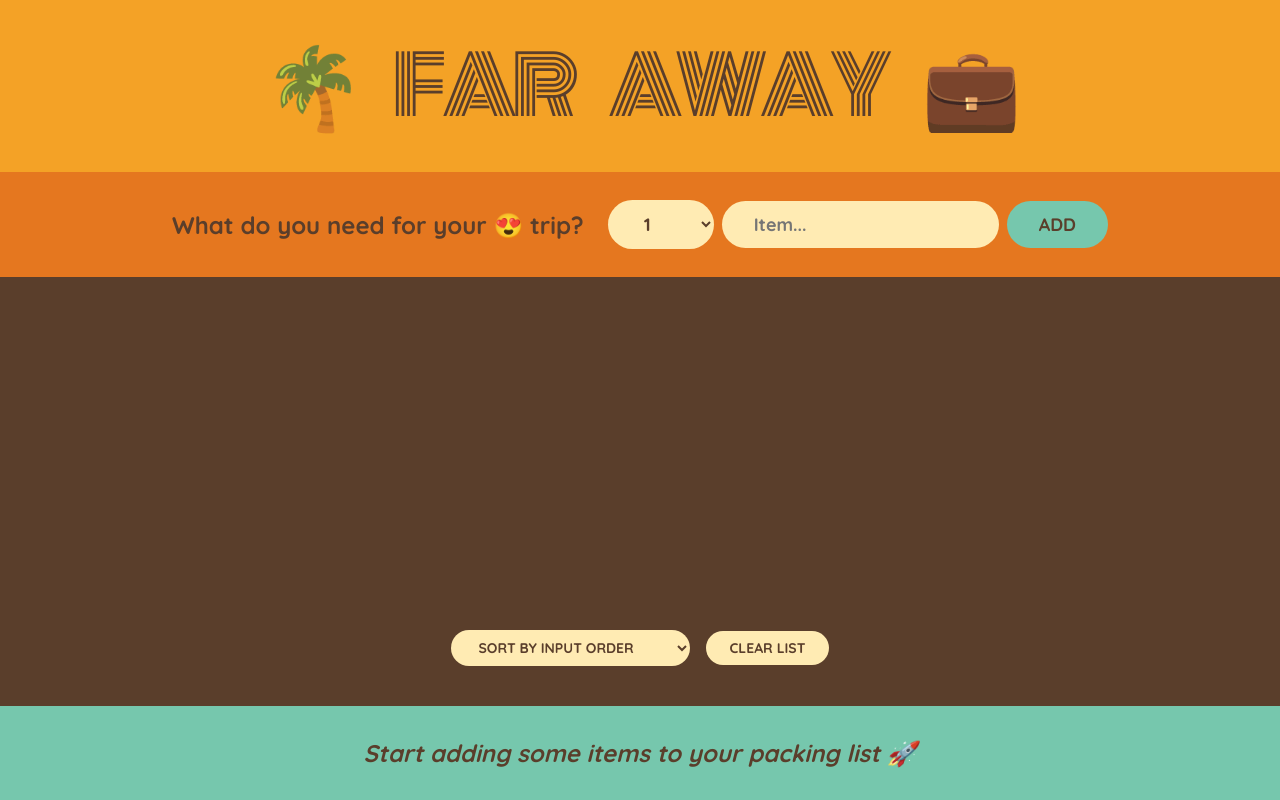
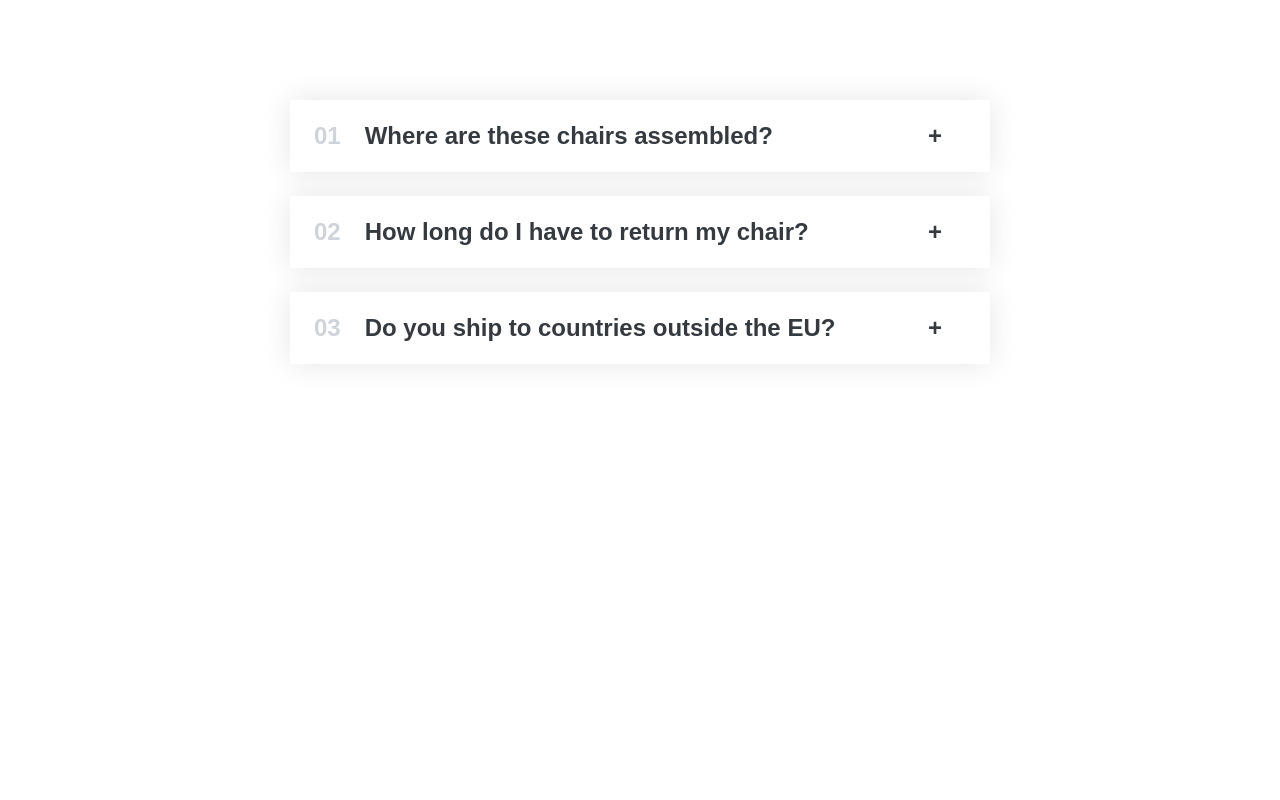
Before and after one commit to soumya1103/React-Course-Jonas, a React (Create React App) app: page / in a window 1280 px wide. Built offline with nearby package versions, Linux system fonts and the light colour scheme.

Commit message:
Accordion Added

```diff
--- /dev/null
+++ b/src/Accordion/Accordion.jsx
@@ -0,0 +1,27 @@
+import React from "react";
+import AccordionItem from "./AccordionItem";
+import "./accordion.css";
+
+export default function Accordion() {
+  const faqs = [
+    {
+      title: "Where are these chairs assembled?",
+      text: "Lorem ipsum dolor sit amet consectetur, adipisicing elit. Accusantium, quaerat temporibus quas dolore provident nisi ut aliquid ratione beatae sequi aspernatur veniam repellendus.",
+    },
+    {
+      title: "How long do I have to return my chair?",
+      text: "Pariatur recusandae dignissimos fuga voluptas unde optio nesciunt commodi beatae, explicabo natus.",
+    },
+    {
+      title: "Do you ship to countries outside the EU?",
+      text: "Excepturi velit laborum, perspiciatis nemo perferendis reiciendis aliquam possimus dolor sed! Dolore laborum ducimus veritatis facere molestias!",
+    },
+  ];
+  return (
+    <div className="accordion">
+      {faqs.map((el, i) => (
+        <AccordionItem num={i} title={el.title} text={el.text} />
+      ))}
+    </div>
+  );
+}
--- /dev/null
+++ b/src/Accordion/AccordionItem.jsx
@@ -0,0 +1,18 @@
+import React, { useState } from "react";
+
+export default function AccordionItem({ num, title, text }) {
+  const [isOpen, setIsOpen] = useState(false);
+  const handleClick = () => {
+    if (isOpen) setIsOpen(false);
+    if (!isOpen) setIsOpen(true);
+  };
+
+  return (
+    <div className={`item ${isOpen ? "open" : ""}`} onClick={handleClick}>
+      <p className="number">{num < 9 ? `0${num + 1}` : num + 1}</p>
+      <p className="title">{title}</p>
+      <p className="icon">{isOpen ? "-" : "+"}</p>
+      {isOpen ? <div className="content-box">{text}</div> : null}
+    </div>
+  );
+}
--- /dev/null
+++ b/src/Accordion/accordion.css
@@ -0,0 +1,72 @@
+* {
+    padding: 0;
+    margin: 0;
+    box-sizing: border-box;
+  }
+
+  body {
+    font-family: sans-serif;
+    color: #343a40;
+    line-height: 1;
+  }
+
+  .accordion {
+    width: 700px;
+    margin: 100px auto;
+    display: flex;
+    flex-direction: column;
+    gap: 24px;
+  }
+
+  .item {
+    box-shadow: 0 0 30px rgba(0, 0, 0, 0.1);
+    padding: 20px 24px;
+    padding-right: 48px;
+    cursor: pointer;
+    border-top: 4px solid #fff;
+    border-bottom: 4px solid #fff;
+
+    display: grid;
+    grid-template-columns: auto 1fr auto;
+    column-gap: 24px;
+    row-gap: 32px;
+    align-items: center;
+  }
+
+  .number {
+    font-size: 24px;
+    font-weight: 700;
+    color: #ced4da;
+  }
+
+  .title,
+  .icon {
+    font-size: 24px;
+    font-weight: 700;
+  }
+
+  .content-box {
+    grid-column: 2 / -1;
+    padding-bottom: 16px;
+    line-height: 1.6;
+  }
+
+  .content-box ul {
+    color: #868e96;
+    margin-left: 16px;
+    margin-top: 16px;
+
+    display: flex;
+    flex-direction: column;
+    gap: 12px;
+  }
+
+  /* OPEN STATE */
+  .open {
+    border-top: 4px solid #087f5b;
+  }
+
+  .open .number,
+  .open .title {
+    color: #087f5b;
+  }
--- a/src/App.js
+++ b/src/App.js
@@ -1,8 +1,9 @@
+import Accordion from "./Accordion/Accordion";
 import "./App.css";
 //import Flashcard from "./Flashcards/Flashcard";
 //import DateCounter from "./DateCounter/DateCounter";
 //import Steps from "./Steps/Steps";
-import TravelList from "./TravelList/TravelList";
+//import TravelList from "./TravelList/TravelList";
 /* import Advice from "./Advice/Advice";
 import Header from "./Pizza/Header";
 import Footer from "./Pizza/Footer";
@@ -12,8 +13,9 @@
 
 function App() {
   return (
+    <Accordion />
     //<Flashcard />
-    <TravelList />
+    //<TravelList />
     //<DateCounter />
     //<Steps />
     // <ProfileCard />
```
